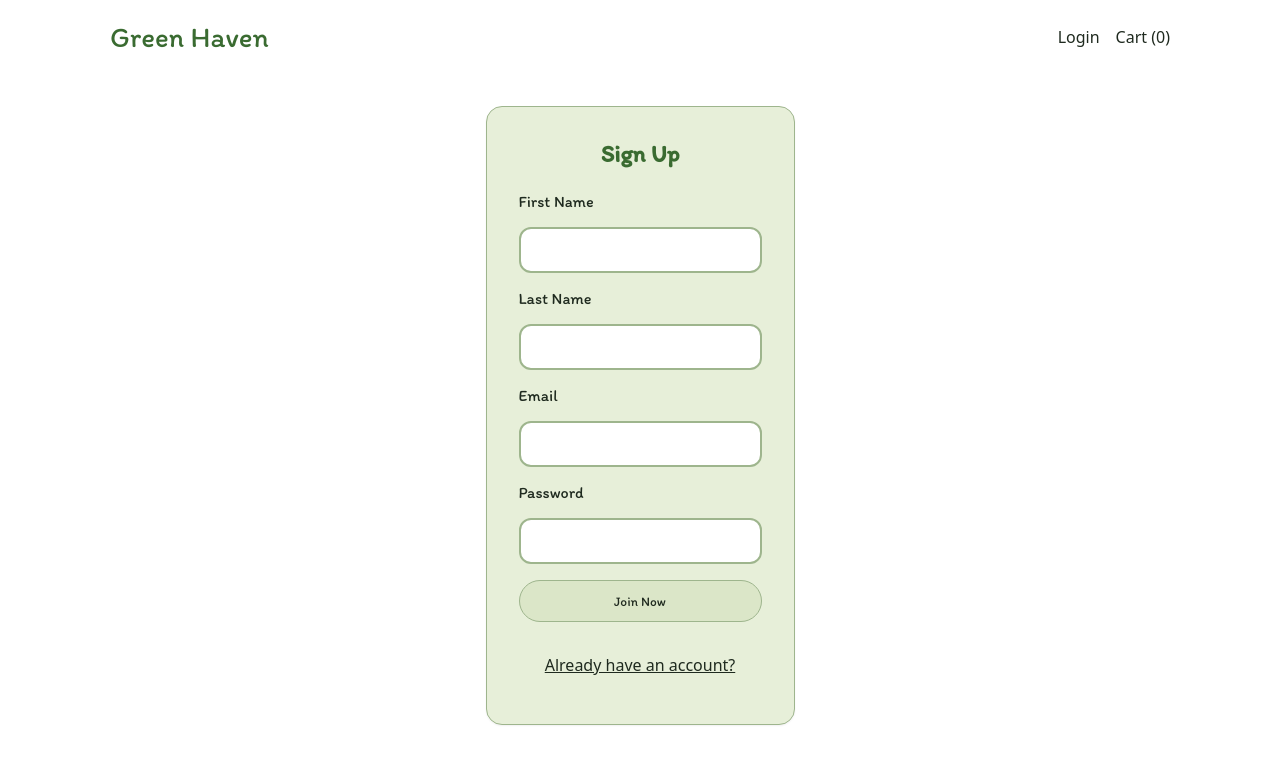
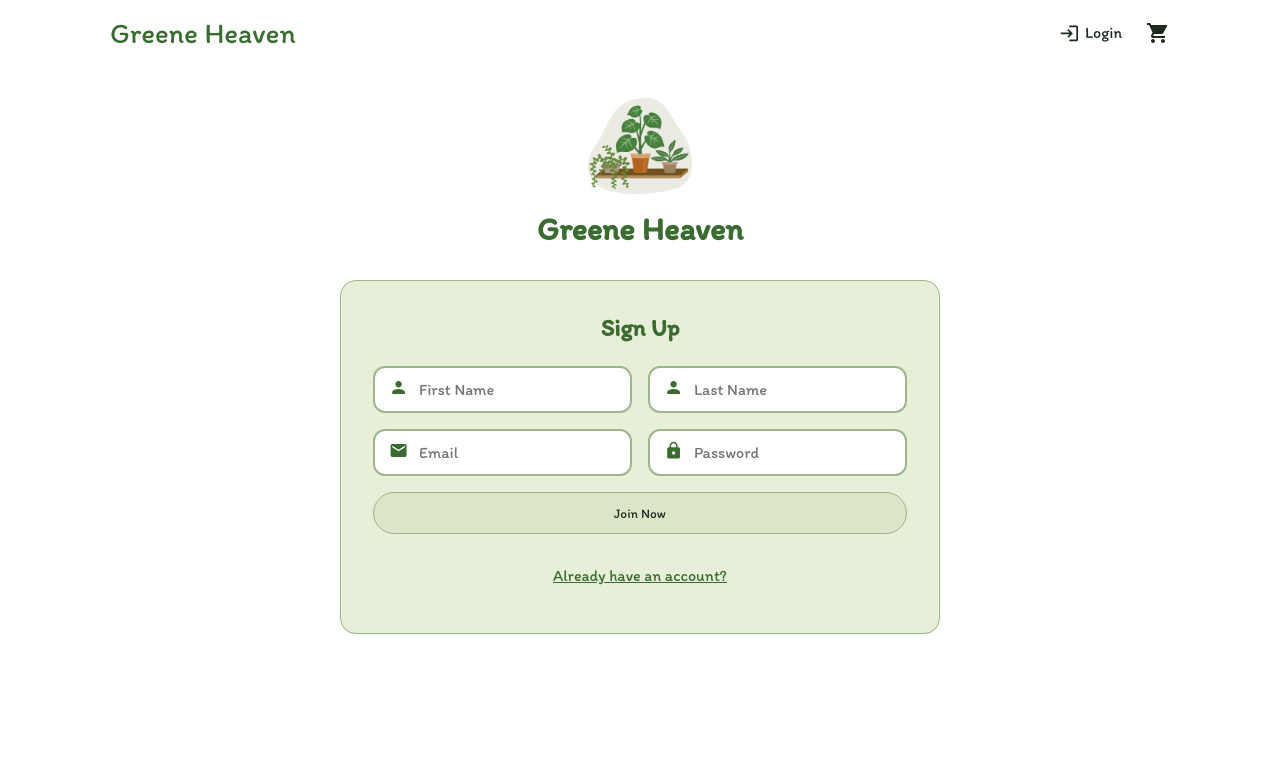
Before and after one commit to RG7on/Green-Haven, a React (Vite) app: page /signup in a window 1280 px wide. Shown: the top 764 px of the page. Built offline with nearby package versions, Linux system fonts and the light colour scheme.

Commit message:
Refactor code structure for improved readability and maintainability

```diff
--- a/package.json
+++ b/package.json
@@ -13,6 +13,7 @@
     "@reduxjs/toolkit": "^2.10.1",
     "react": "^19.1.1",
     "react-dom": "^19.1.1",
+    "react-icons": "^5.5.0",
     "react-redux": "^9.2.0",
     "react-router-dom": "^7.9.5"
   },
--- a/src/components/common/Input.jsx
+++ b/src/components/common/Input.jsx
@@ -1,8 +1,13 @@
-export default function Input({ label, hint, ...rest }) {
+export default function Input({ label, hint, icon, ...rest }) {
   return (
-    <label className="stack" style={{width:'100%'}}>
-      {label && <span style={{fontFamily:'var(--font-display)'}}>{label}</span>}
-      <input className="input" {...rest} />
+    <label className="stack" style={{width:'100%', position:'relative'}}>
+      {icon && <span style={{position:'absolute', left:'1rem', top:'50%', transform:'translateY(-50%)', color:'var(--color-primary)', fontSize:'1.2rem', pointerEvents:'none'}}>{icon}</span>}
+      <input
+        className="input"
+        placeholder={label}
+        style={icon ? {paddingLeft:'2.75rem'} : {}}
+        {...rest}
+      />
       {hint && <small style={{color:'var(--color-muted)'}}>{hint}</small>}
     </label>
   )
--- a/src/components/layout/Navbar.jsx
+++ b/src/components/layout/Navbar.jsx
@@ -1,15 +1,45 @@
 import { useSelector } from 'react-redux'
 import { Link } from 'react-router-dom'
+import { MdShoppingCart, MdPerson, MdLogin } from 'react-icons/md'
 
 export default function Navbar() {
   const cartCount = useSelector(s => s.cart.items.reduce((a,c)=>a+c.qty,0))
   const user = useSelector(s => s.auth.user)
   return (
-    <header className="container" style={{display:'flex', alignItems:'center', justifyContent:'space-between'}}>
-      <Link to="/" style={{fontFamily:'var(--font-display)', fontSize:'1.8rem', color:'var(--color-primary)'}}>Green Haven</Link>
-      <nav style={{display:'flex', gap:'1rem', alignItems:'center'}}>
-        {user ? <Link to="/profile">Profile</Link> : <Link to="/login">Login</Link>}
-        <Link to="/cart">Cart ({cartCount})</Link>
+    <header className="container" style={{display:'flex', alignItems:'center', justifyContent:'space-between', padding:'1rem 1.25rem'}}>
+      <Link to="/" style={{fontFamily:'var(--font-display)', fontSize:'1.8rem', color:'var(--color-primary)', textDecoration:'none'}}>Greene Heaven</Link>
+      <nav style={{display:'flex', gap:'1.5rem', alignItems:'center'}}>
+        {user ? (
+          <Link to="/profile" style={{color:'var(--color-text)', textDecoration:'none', fontWeight:500, display:'flex', alignItems:'center', gap:'0.35rem'}}>
+            <MdPerson style={{fontSize:'1.3rem'}} /> Profile
+          </Link>
+        ) : (
+          <Link to="/login" style={{color:'var(--color-text)', textDecoration:'none', fontWeight:500, display:'flex', alignItems:'center', gap:'0.35rem'}}>
+            <MdLogin style={{fontSize:'1.3rem'}} /> Login
+          </Link>
+        )}
+        <Link to="/cart" style={{color:'var(--color-text)', textDecoration:'none', fontWeight:500, display:'flex', alignItems:'center', gap:'0.35rem', position:'relative'}}>
+          <MdShoppingCart style={{fontSize:'1.5rem'}} />
+          {cartCount > 0 && (
+            <span style={{
+              position:'absolute',
+              top:'-8px',
+              right:'-8px',
+              background:'var(--color-danger)',
+              color:'white',
+              borderRadius:'50%',
+              width:'20px',
+              height:'20px',
+              display:'flex',
+              alignItems:'center',
+              justifyContent:'center',
+              fontSize:'0.75rem',
+              fontWeight:'bold'
+            }}>
+              {cartCount}
+            </span>
+          )}
+        </Link>
       </nav>
     </header>
   )
--- a/src/index.css
+++ b/src/index.css
@@ -8,7 +8,7 @@ html, body, #root {
 
 body {
   margin: 0;
-  font-family: var(--font-body);
+  font-family: var(--font-display);
   background: var(--color-bg);
   color: var(--color-text);
 }
--- a/src/pages/Home.jsx
+++ b/src/pages/Home.jsx
@@ -12,7 +12,7 @@ function ProductCard({ product }) {
         <img src={product.image || '/vite.svg'} alt="" style={{width:'100%', height:220, objectFit:'contain'}} />
       </div>
       <div className="stack" style={{padding:'0.75rem'}}>
-        <div style={{minHeight:56}}>{product.name}</div>
+        <div style={{minHeight:56, color:'var(--color-text)'}}>{product.name}</div>
         <div style={{fontWeight:700, color:'var(--color-primary)'}}>{product.price} {product.currency}</div>
         <div style={{display:'flex', gap:8}}>
           <Link to={`/product/${product.id}`} onClick={()=>dispatch(selectProduct(product))}><Button>View Details</Button></Link>
@@ -27,7 +27,7 @@ export default function Home() {
   const products = useSelector(s => s.products.items)
   return (
     <div className="container">
-      <h1 className="display" style={{textAlign:'center', marginBottom:'1rem'}}>Greene Heaven</h1>
+      <h1 className="display" style={{textAlign:'center', marginBottom:'1.5rem', color:'var(--color-primary)'}}>Greene Heaven</h1>
       <div style={{display:'grid', gridTemplateColumns:'repeat(auto-fill, minmax(240px, 1fr))', gap:'1rem'}}>
         {products.map(p => <ProductCard key={p.id} product={p} />)}
       </div>
--- a/src/pages/Login.jsx
+++ b/src/pages/Login.jsx
@@ -4,6 +4,8 @@ import { useDispatch } from 'react-redux'
 import { loginSuccess } from '../redux/slices/authSlice'
 import { useState } from 'react'
 import { Link, useNavigate } from 'react-router-dom'
+import homeArt from '../assets/home_art_photo.png'
+import { MdEmail, MdLock } from 'react-icons/md'
 
 export default function Login() {
   const [email, setEmail] = useState('')
@@ -20,13 +22,19 @@ export default function Login() {
 
   return (
     <div className="center" style={{padding:'2rem 1rem'}}>
-      <form onSubmit={handleSubmit} className="stack card" style={{maxWidth:500, padding:'2rem'}}>
-        <h2 style={{textAlign:'center'}}>Login</h2>
-        <Input label="Email" value={email} onChange={e=>setEmail(e.target.value)} type="email" required />
-        <Input label="Password" value={password} onChange={e=>setPassword(e.target.value)} type="password" required />
-        <Button type="submit">Login</Button>
-        <p style={{textAlign:'center'}}><Link to="/signup" style={{textDecoration:'underline'}}>Don’t have an account?</Link></p>
-      </form>
+      <div className="stack" style={{maxWidth:500, textAlign:'center'}}>
+        <img src={homeArt} alt="logo" style={{height:96, margin:'0 auto'}} />
+        <h1 className="display" style={{fontSize:'2rem', marginBottom:'1rem'}}>Greene Heaven</h1>
+        <form onSubmit={handleSubmit} className="stack card" style={{padding:'2rem'}}>
+          <h2 style={{textAlign:'center'}}>Login</h2>
+          <Input label="Email" icon={<MdEmail />} value={email} onChange={e=>setEmail(e.target.value)} type="email" required />
+          <Input label="Password" icon={<MdLock />} value={password} onChange={e=>setPassword(e.target.value)} type="password" required />
+          <Button type="submit">Login</Button>
+          <p style={{textAlign:'center', color:'var(--color-text)'}}>
+            <Link to="/signup" style={{color:'var(--color-primary)', textDecoration:'underline'}}>Don't have an account?</Link>
+          </p>
+        </form>
+      </div>
     </div>
   )
 }
--- a/src/pages/Profile.jsx
+++ b/src/pages/Profile.jsx
@@ -3,6 +3,7 @@ import Input from '../components/common/Input'
 import Button from '../components/common/Button'
 import { logout } from '../redux/slices/authSlice'
 import { useState } from 'react'
+import { MdPerson, MdEmail } from 'react-icons/md'
 
 export default function Profile() {
   const user = useSelector(s => s.auth.user)
@@ -11,7 +12,7 @@ export default function Profile() {
   const [lastName, setLastName] = useState(user?.lastName || '')
   const [email, setEmail] = useState(user?.email || '')
 
-  if (!user) return <div className="container">Please login first.</div>
+  if (!user) return <div className="container" style={{color:'var(--color-text)', padding:'2rem', textAlign:'center'}}>Please login first.</div>
 
   function onUpdate(e) {
     e.preventDefault()
@@ -22,10 +23,10 @@ export default function Profile() {
   return (
     <div className="center" style={{padding:'2rem 1rem'}}>
       <form onSubmit={onUpdate} className="stack card" style={{padding:'2rem', width:'100%', maxWidth:420}}>
-        <h2 className="display" style={{textAlign:'center'}}>Profile</h2>
-        <Input label="First Name" value={firstName} onChange={e=>setFirstName(e.target.value)} />
-        <Input label="Last Name" value={lastName} onChange={e=>setLastName(e.target.value)} />
-        <Input label="Email" value={email} onChange={e=>setEmail(e.target.value)} type="email" />
+        <h2 className="display" style={{textAlign:'center', color:'var(--color-primary)'}}>Profile</h2>
+        <Input label="First Name" icon={<MdPerson />} value={firstName} onChange={e=>setFirstName(e.target.value)} />
+        <Input label="Last Name" icon={<MdPerson />} value={lastName} onChange={e=>setLastName(e.target.value)} />
+        <Input label="Email" icon={<MdEmail />} value={email} onChange={e=>setEmail(e.target.value)} type="email" />
         <Button type="submit" variant="primary">Update</Button>
         <Button type="button" variant="dark" onClick={()=>dispatch(logout())}>Logout</Button>
       </form>
--- a/src/pages/SignUp.jsx
+++ b/src/pages/SignUp.jsx
@@ -4,6 +4,8 @@ import { useState } from 'react'
 import { useDispatch } from 'react-redux'
 import { loginSuccess } from '../redux/slices/authSlice'
 import { useNavigate, Link } from 'react-router-dom'
+import homeArt from '../assets/home_art_photo.png'
+import { MdPerson, MdEmail, MdLock } from 'react-icons/md'
 
 export default function SignUp() {
   const [firstName, setFirstName] = useState('')
@@ -21,15 +23,25 @@ export default function SignUp() {
 
   return (
     <div className="center" style={{padding:'2rem 1rem'}}>
-      <form onSubmit={handleSubmit} className="stack card" style={{maxWidth:520, padding:'2rem'}}>
-        <h2 style={{textAlign:'center'}}>Sign Up</h2>
-        <Input label="First Name" value={firstName} onChange={e=>setFirstName(e.target.value)} required />
-        <Input label="Last Name" value={lastName} onChange={e=>setLastName(e.target.value)} required />
-        <Input label="Email" value={email} onChange={e=>setEmail(e.target.value)} type="email" required />
-        <Input label="Password" value={password} onChange={e=>setPassword(e.target.value)} type="password" required />
-        <Button type="submit">Join Now</Button>
-        <p style={{textAlign:'center'}}><Link to="/login" style={{textDecoration:'underline'}}>Already have an account?</Link></p>
-      </form>
+      <div className="stack" style={{maxWidth:600, textAlign:'center'}}>
+        <img src={homeArt} alt="logo" style={{height:96, margin:'0 auto'}} />
+        <h1 className="display" style={{fontSize:'2rem', marginBottom:'1rem'}}>Greene Heaven</h1>
+        <form onSubmit={handleSubmit} className="stack card" style={{padding:'2rem'}}>
+          <h2 style={{textAlign:'center'}}>Sign Up</h2>
+          <div style={{display:'grid', gridTemplateColumns:'1fr 1fr', gap:'1rem'}}>
+            <Input label="First Name" icon={<MdPerson />} value={firstName} onChange={e=>setFirstName(e.target.value)} required />
+            <Input label="Last Name" icon={<MdPerson />} value={lastName} onChange={e=>setLastName(e.target.value)} required />
+          </div>
+          <div style={{display:'grid', gridTemplateColumns:'1fr 1fr', gap:'1rem'}}>
+            <Input label="Email" icon={<MdEmail />} value={email} onChange={e=>setEmail(e.target.value)} type="email" required />
+            <Input label="Password" icon={<MdLock />} value={password} onChange={e=>setPassword(e.target.value)} type="password" required />
+          </div>
+          <Button type="submit">Join Now</Button>
+          <p style={{textAlign:'center', color:'var(--color-text)'}}>
+            <Link to="/login" style={{color:'var(--color-primary)', textDecoration:'underline'}}>Already have an account?</Link>
+          </p>
+        </form>
+      </div>
     </div>
   )
 }
--- a/src/pages/Welcome.jsx
+++ b/src/pages/Welcome.jsx
@@ -1,11 +1,12 @@
 import Button from '../components/common/Button'
 import { Link } from 'react-router-dom'
+import homeArt from '../assets/home_art_photo.png'
 
 export default function Welcome() {
   return (
     <div className="center" style={{padding:'3rem 1rem'}}>
       <div className="stack" style={{maxWidth:480, textAlign:'center'}}>
-        <img src="/vite.svg" alt="logo" style={{height:96, margin:'0 auto'}} />
+        <img src={homeArt} alt="logo" style={{height:96, margin:'0 auto'}} />
         <h1 className="display" style={{fontSize:'2.6rem'}}>Greene Heaven</h1>
         <p>Your indoor jungle starts here – bring life, color, and calm into every corner of your home.</p>
         <div className="stack" style={{marginTop:'1rem'}}>
--- a/src/theme/tokens.css
+++ b/src/theme/tokens.css
@@ -50,4 +50,4 @@
 .btn { font-family: var(--font-display); border-radius: 999px; border: 1px solid var(--color-border); padding: 0.75rem 1.5rem; cursor: pointer; background: #dbe6c8; color: var(--color-text); }
 .btn-primary { background: var(--color-primary); color: #fff; border-color: var(--color-primary); }
 .btn-dark { background: var(--color-accent); color: #fff; border-color: #000; }
-.input { width: 100%; padding: 0.75rem 1rem; border-radius: 12px; border: 2px solid var(--color-border); background: #fff; font-size: 1rem; }
+.input { width: 100%; padding: 0.75rem 1rem; border-radius: 12px; border: 2px solid var(--color-border); background: #fff; font-size: 1rem; font-family: var(--font-display); }
```
Also changed, not shown: src/pages/Cart.jsx (+56 -13 lines), src/pages/ProductDetails.jsx (+7 -6 lines), src/assets/home_art_photo.png (added), 1 other file (tests, documents, lock files or other folders).
